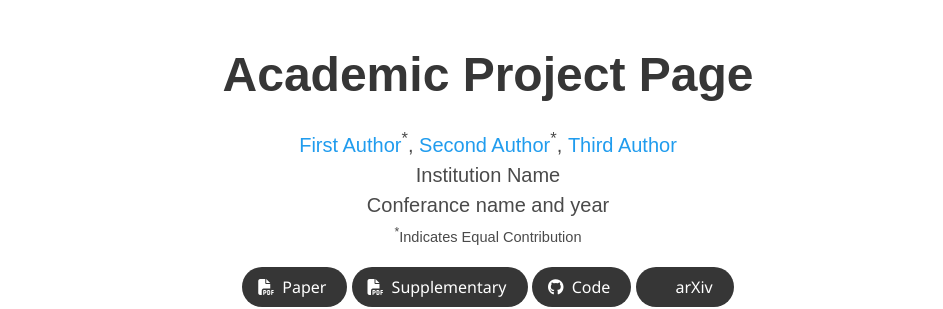
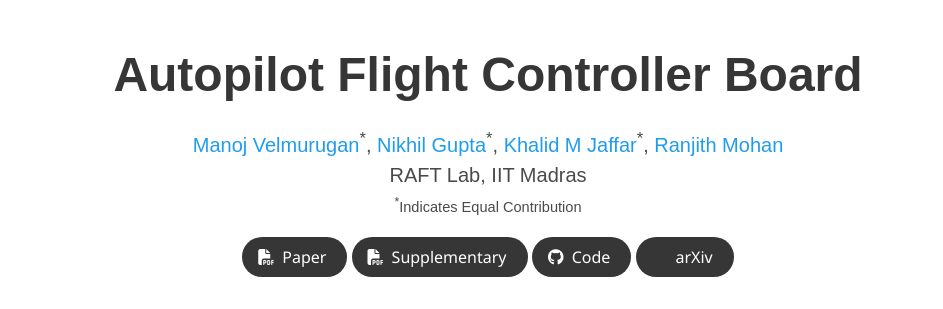
Before and after one commit to khalid2696/AutopilotFCB, a plain HTML site: page index.html in a window 1280 px wide. Shown: the top 309 px of the page, without its empty margins (152-1095 px from the left). Drawn offline with nearby package versions, Linux system fonts and the light colour scheme; some icons are missing; a web font is replaced by a local one.

Commit message:
initial commit

```diff
--- a/index.html
+++ b/index.html
@@ -24,7 +24,7 @@
   <meta name="viewport" content="width=device-width, initial-scale=1">
 
 
-  <title>Academic Project Page</title>
+  <title>Autopilot FCB</title>
   <link rel="icon" type="image/x-icon" href="static/images/favicon.ico">
   <link href="https://fonts.googleapis.com/css?family=Google+Sans|Noto+Sans|Castoro"
   rel="stylesheet">
@@ -52,20 +52,25 @@
       <div class="container is-max-desktop">
         <div class="columns is-centered">
           <div class="column has-text-centered">
-            <h1 class="title is-1 publication-title">Academic Project Page</h1>
+            <h1 class="title is-1 publication-title">Autopilot Flight Controller Board</h1>
             <div class="is-size-5 publication-authors">
               <!-- Paper authors -->
               <span class="author-block">
-                <a href="FIRST AUTHOR PERSONAL LINK" target="_blank">First Author</a><sup>*</sup>,</span>
+                <a href="FIRST AUTHOR PERSONAL LINK" target="_blank">Manoj Velmurugan</a><sup>*</sup>,</span>
+
                 <span class="author-block">
-                  <a href="SECOND AUTHOR PERSONAL LINK" target="_blank">Second Author</a><sup>*</sup>,</span>
+                  <a href="SECOND AUTHOR PERSONAL LINK" target="_blank">Nikhil Gupta</a><sup>*</sup>,</span>
+
+                <span class="author-block">
+                  <a href="SECOND AUTHOR PERSONAL LINK" target="_blank">Khalid M Jaffar</a><sup>*</sup>,</span>
+
                   <span class="author-block">
-                    <a href="THIRD AUTHOR PERSONAL LINK" target="_blank">Third Author</a>
+                    <a href="THIRD AUTHOR PERSONAL LINK" target="_blank">Ranjith Mohan</a>
                   </span>
                   </div>
 
                   <div class="is-size-5 publication-authors">
-                    <span class="author-block">Institution Name<br>Conferance name and year</span>
+                    <span class="author-block">RAFT Lab, IIT Madras</span>
                     <span class="eql-cntrb"><small><br><sup>*</sup>Indicates Equal Contribution</small></span>
                   </div>
 
```
